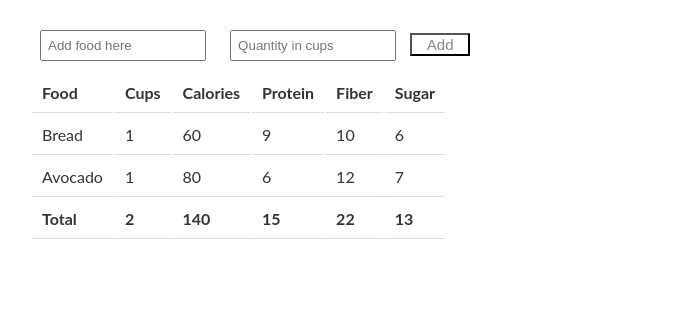
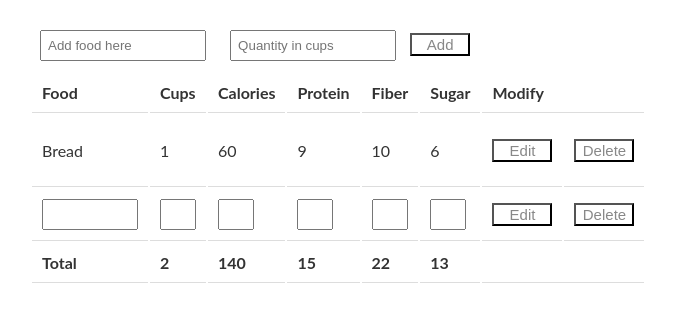
Before and after one commit to johnrobertwood/recipe-reactor, a plain HTML site: page index.html in a window 1280 px wide. Shown: the whole page, without its empty margins (210-885 px from the left). Drawn offline with Linux system fonts and the light colour scheme.

Commit message:
Adding table styling, edit and delete mode and pseudocode for app script

```diff
--- a/index.html
+++ b/index.html
@@ -4,6 +4,7 @@
   <meta charset="UTF-8">
   <title>Nutrition Info</title>
   <link rel="stylesheet" href="style.css" >
+  <script src="app.js"></script>
 </head>
 <body>
   <div class="container">
@@ -23,6 +24,7 @@
 						<th>Protein</th>
 						<th>Fiber</th>
 						<th>Sugar</th>
+						<th colspan="2">Modify</th>
 					</tr>
 				</thead>
 				<tfoot>
@@ -33,24 +35,29 @@
 						<th>15</th>
 						<th>22</th>
 						<th>13</th>
+						<th colspan="2"></th>
 					</tr>
 				</tfoot>
-				<tbody>
+				<tbody id="food-table">
 					<tr>
-						<td class="food">Bread</td>
-						<td class="quantity">1</td>
-						<td class="calories">60</td>
-						<td class="protein">9</td>
-						<td class="fiber">10</td>
-						<td class="sugar">6</td>
+						<td class="food"><p>Bread</p><input type="text"></td>
+						<td class="quantity"><p>1</p><input type="text"></td>
+						<td class="calories"><p>60</p><input type="text"></td>
+						<td class="protein"><p>9</p><input type="text"></td>
+						<td class="fiber"><p>10</p><input type="text"></td>
+						<td class="sugar"><p>6</p><input type="text"></td>
+						<td><button class="edit">Edit</button></td>
+						<td><button class="delete">Delete</button></td>
 					</tr>
-					<tr>
-						<td class="food">Avocado</td>
-						<td class="quantity">1</td>
-						<td class="calories">80</td>
-						<td class="protein">6</td>
-						<td class="fiber">12</td>
-						<td class="sugar">7</td>
+					<tr class="editMode">
+						<td class="food"><p>Avocado</p><input type="text"></td>
+						<td class="quantity"><p>1</p><input type="text"></td>
+						<td class="calories"><p>80</p><input type="text"></td>
+						<td class="protein"><p>6</p><input type="text"></td>
+						<td class="fiber"><p>12</p><input type="text"></td>
+						<td class="sugar"><p>7</p><input type="text"></td>
+						<td><button class="edit">Edit</button></td>
+						<td><button class="delete">Delete</button></td>
 					</tr>
 				</tbody>
 			</table>
--- a/style.css
+++ b/style.css
@@ -27,3 +27,21 @@ input{
   margin: 10px;
   padding: 6px;
 }
+
+td input {
+  display: none;
+}
+
+tr.editMode input {
+  display: block;
+  width: 20px;
+  margin: 0;
+}
+
+tr.editMode td.food input {
+  width: 80px;
+}
+
+tr.editMode p {
+  display: none;
+}
```
Also changed, not shown: app.js (added, +15 -0 lines).
